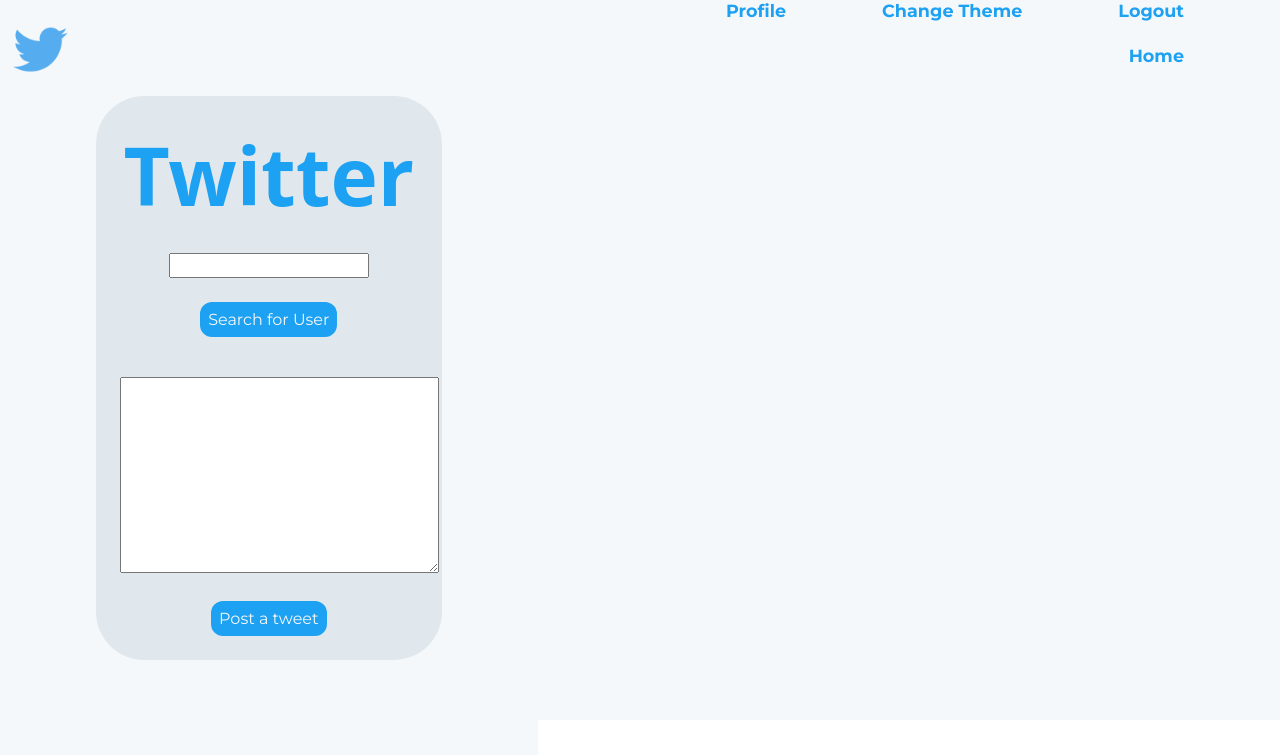
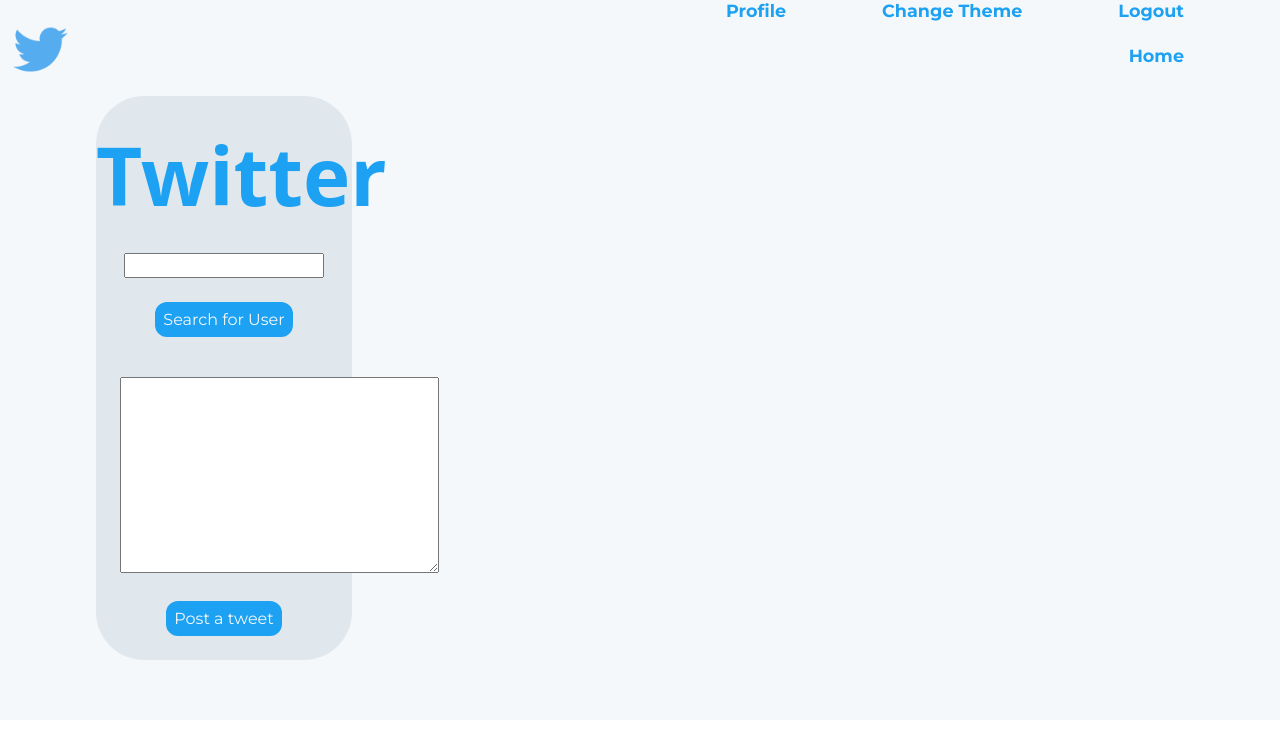
Before and after one commit to Intro-to-SE-Spring-21/Group7Repo, a PHP site: page /home.php in a window 1280 px wide. Shown: the top 755 px of the page. Run offline with PHP 8.4, Linux system fonts and the light colour scheme; the visitor is signed in with stand-in values (Sample User, id 1); data comes from the database, SQL or seed files in the repository.

Commit message:
fixed visual bug in the CSS

```diff
--- a/Twitter_Clone/home.php
+++ b/Twitter_Clone/home.php
@@ -45,11 +45,10 @@
     background-color: #F5F8FA;
     margin: 0em 0em 0em 0em;
   }
-  .static{
-    width: 42%;
+    .static{
+    width: 35%;
     text-align: center;
     display: inline-block;
-    background-color: #F5F8FA;
     position: fixed;
   }
   .darkmode .taskbar{
```
